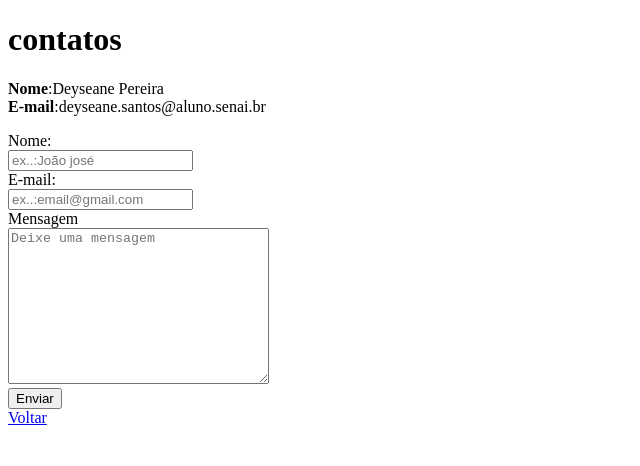
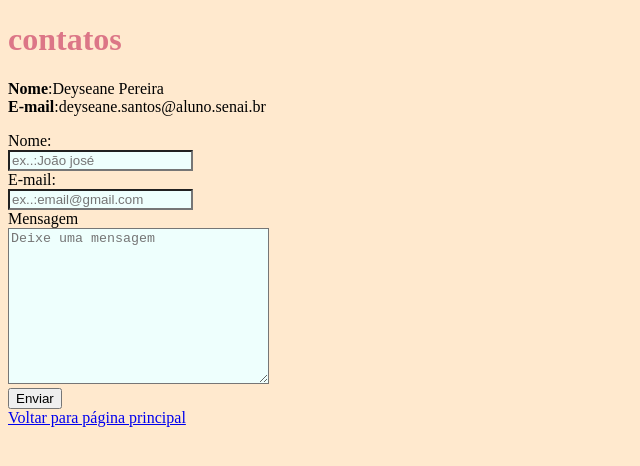
Before and after one commit to Deysehgfi/curriculo, a plain HTML site: page contato.html in a window 1280 px wide. Shown: the whole page, without its empty margins (0-640 px from the left). Drawn offline with Linux system fonts and the light colour scheme.

Commit message:
Add files via upload

```diff
--- a/contato.html
+++ b/contato.html
@@ -5,8 +5,10 @@
     <meta http-equiv="X-UA-Compatible" content="IE=edge">
     <meta name="viewport" content="width=device-width, initial-scale=1.0">
     <title>Deyseane Pereira contato</title>
+
+    <link rel="stylesheet" href="./style.css">
 </head>
-<body>
+<body style="background-color: rgb(255, 233, 206) ;">
     <h1>contatos</h1>
     <p>
         <strong>Nome</strong>:Deyseane Pereira <br>
@@ -15,18 +17,18 @@
 
     <form action="mailto:deyseane.santos@aluno.senai.br" method="post" enctype="text/plain">
         <label for="nome">Nome:</label> <br>
-        <input type="text" id="nome" required placeholder="ex..:João josé"> <br>
+        <input type="text" id="nome" required placeholder="ex..:João josé" class="text"> <br>
 
         <label for="email">E-mail:</label> <br>
-        <input type="text" id="email" required placeholder="ex..:email@gmail.com"> <br>
+        <input type="text" id="email" required placeholder="ex..:email@gmail.com" class="text"> <br>
 
         <label for="mensagem">Mensagem</label><br>
-        <textarea type="text" id="email" cols="30" rows="10" placeholder="Deixe uma mensagem" ></textarea> <br>
+        <textarea type="text" id="email" cols="30" rows="10" placeholder="Deixe uma mensagem" class="text"></textarea> <br>
 
 
         <input type="submit" value="Enviar">
 
     </form>
-    <a href="./index.html">Voltar</a>
+    <a href="./index.html">Voltar para página principal</a>
 </body>
 </html>
```
Also changed, not shown: hobby.html (+7 -2 lines), index.html (+6 -4 lines).
